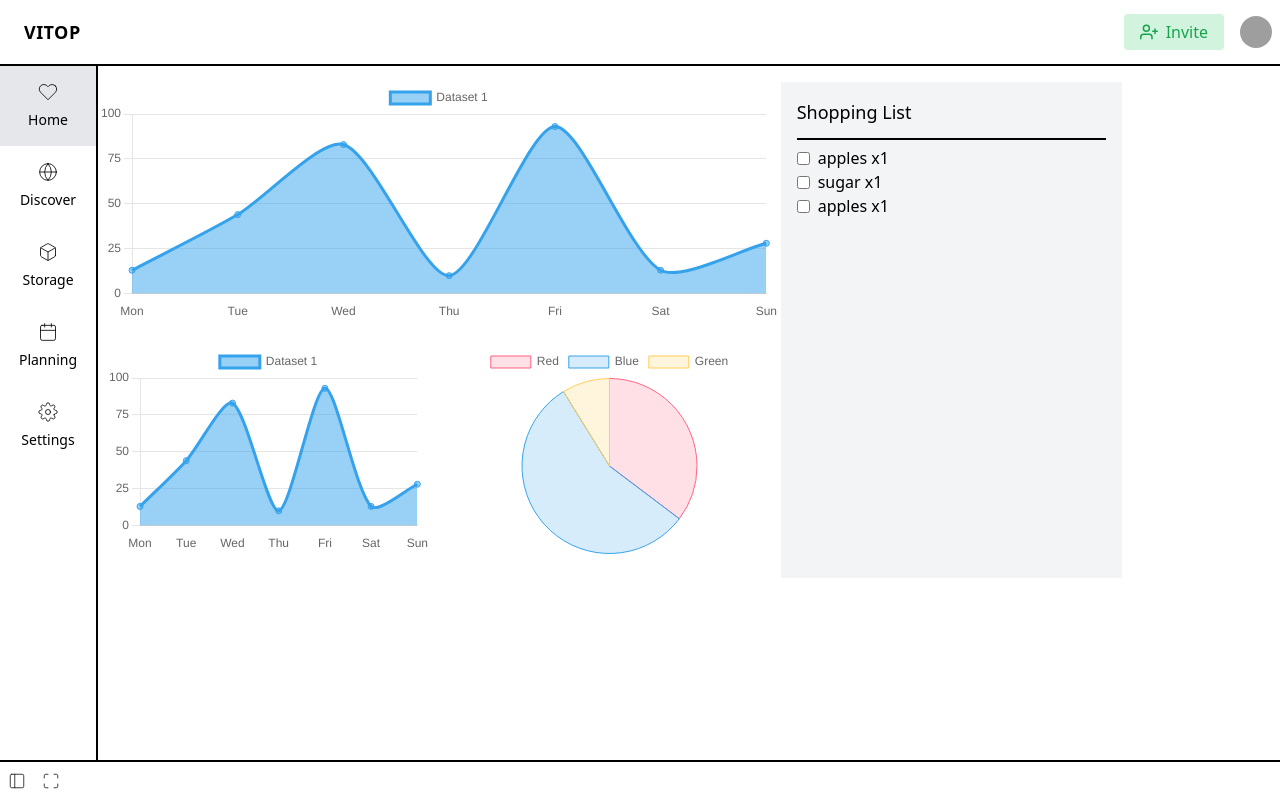
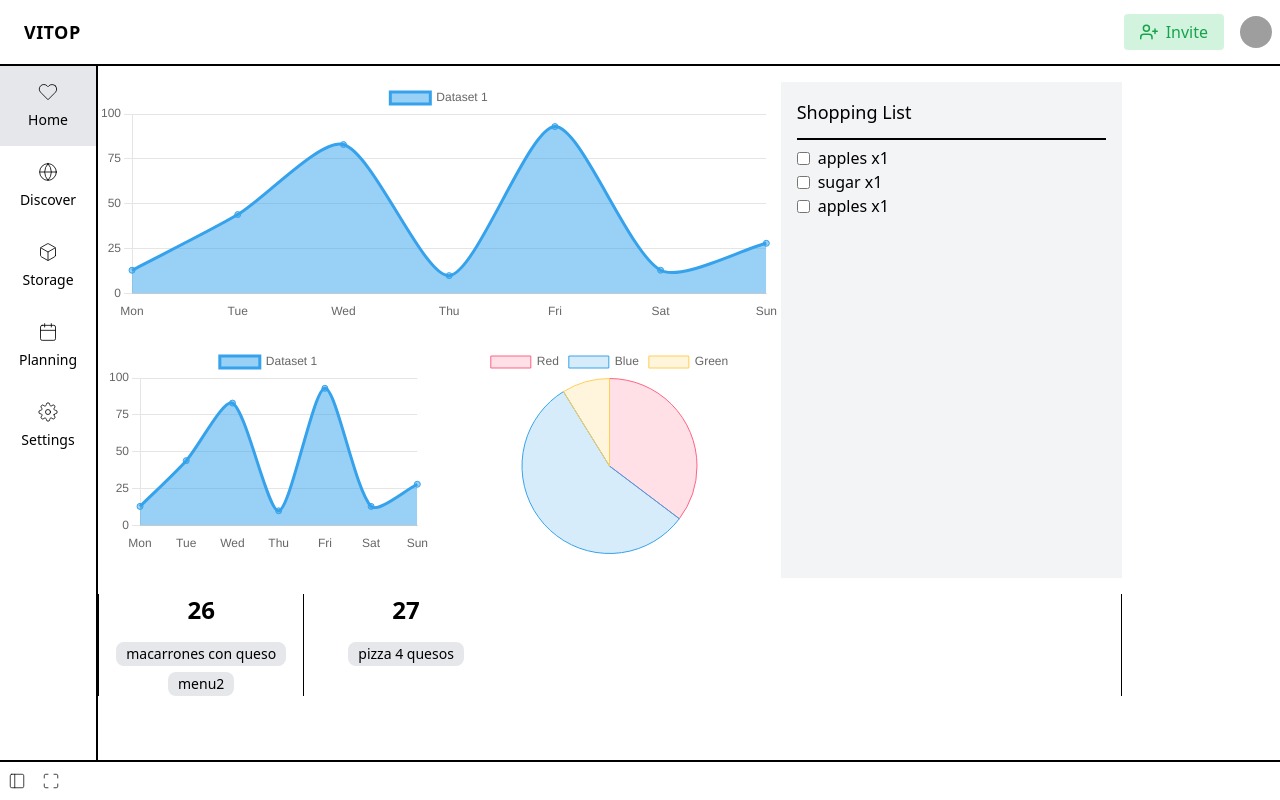
Before and after one commit to Hec7or-Uni/Vitae-frontend, a Next.js app: page /home in a window 1280 px wide. Built offline with nearby package versions, Linux system fonts and the light colour scheme; grey boxes are pictures that could not be loaded.

Commit message:
scheduler

```diff
--- a/components/Footer2.js
+++ b/components/Footer2.js
@@ -5,7 +5,7 @@ export default function Footer2 () {
     <div className='h-10 w-full flex items-center border-t-2 border-black'>
       <div className='container mx-auto flex justify-between '>
         <div>
-          <p>
+          <p className='select-none'>
             ©2022 vitop.co. All Rights Reserved.
           </p>
         </div>
--- a/components/Layout2.js
+++ b/components/Layout2.js
@@ -1,10 +1,11 @@
 import Meta from './Meta'
 import Navbar from './Navbar'
 import Footer2 from './Footer2'
+import { ScreenProvider } from '../context/ScreenContext'
 
 export default function Layout ({ children }) {
   return (
-    <>
+    <ScreenProvider>
       <Meta/>
       <div className='divide-y-2 divide-black'>
         <Navbar />
@@ -13,6 +14,6 @@ export default function Layout ({ children }) {
         </main>
         <Footer2 />
       </div>
-    </>
+    </ScreenProvider>
   )
 }
--- /dev/null
+++ b/components/Schedule.js
@@ -0,0 +1,59 @@
+export default function Schedule ({ data }) {
+  const hoy = new Date()
+  const DIA_EN_MILISEGUNDOS = 24 * 60 * 60 * 1000
+  const ayer = new Date(hoy.getTime() - DIA_EN_MILISEGUNDOS)
+  const filterData = data.filter(item => item.id > ayer).slice(0, 5)
+
+  return (
+    <div className='w-full grid grid-cols-10 divide-x divide-black border-l border-r border-black'>
+      {filterData.map(item => {
+        return (
+          <div key={item.id} className='col-span-2 flex flex-col items-center'>
+            <span className='text-2xl font-bold'>{item.dayNumber}</span>
+            <div className='flex flex-col gap-1.5 mt-4 w-full px-4'>
+              {item.menus.map(subitem => {
+                return (
+                  <span key={subitem.id} className='self-center text-center bg-gray-200 px-2.5 py-0.5 rounded-lg text-sm'>
+                    {subitem.menu}
+                  </span>
+                )
+              })}
+            </div>
+          </div>
+        )
+      })}
+    </div>
+  )
+}
+
+Schedule.defaultProps = {
+  data: [
+    {
+      id: new Date(),
+      dayNumber: new Date().getDate(),
+      menus: [
+        {
+          id: 1,
+          menu: 'macarrones con queso',
+          menuLink: '/menu/1'
+        },
+        {
+          id: 2,
+          menu: 'menu2',
+          menuLink: '/menu/2'
+        }
+      ]
+    },
+    {
+      id: new Date(),
+      dayNumber: new Date().getDate() + 1,
+      menus: [
+        {
+          id: 2,
+          menu: 'pizza 4 quesos',
+          menuLink: '/menu/1'
+        }
+      ]
+    }
+  ]
+}
--- a/pages/home.js
+++ b/pages/home.js
@@ -1,5 +1,6 @@
 import Layout from '../components/Layout'
 import React from 'react'
+import Schedule from '../components/Schedule'
 import {
   Chart as ChartJS,
   ArcElement,
@@ -131,7 +132,7 @@ export const data3 = {
 
 export default function Home () {
   return (
-    <div className='max-w-5xl flex gap-4 h-full'>
+    <div className='max-w-5xl flex flex-col gap-4 h-full'>
       <div className='w-full flex'>
         <div className='w-2/3'>
           <div className='w-full h-60 flex items-center justify-center'>
@@ -164,6 +165,7 @@ export default function Home () {
           </ul>
         </div>
       </div>
+      <Schedule />
     </div>
   )
 }
```
